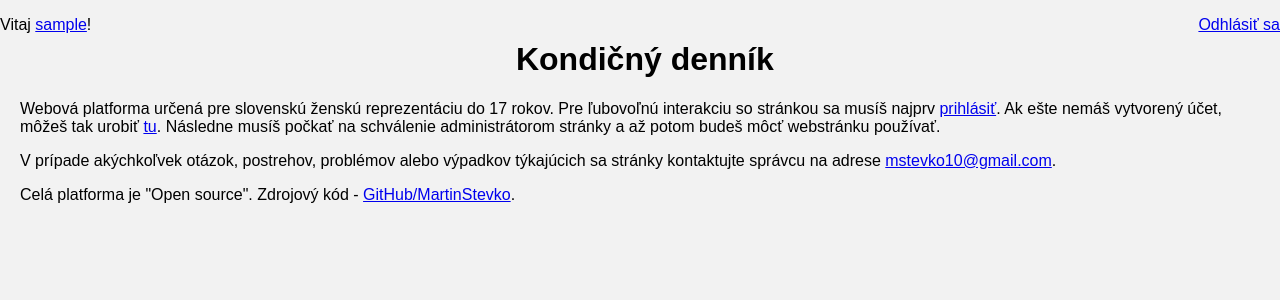
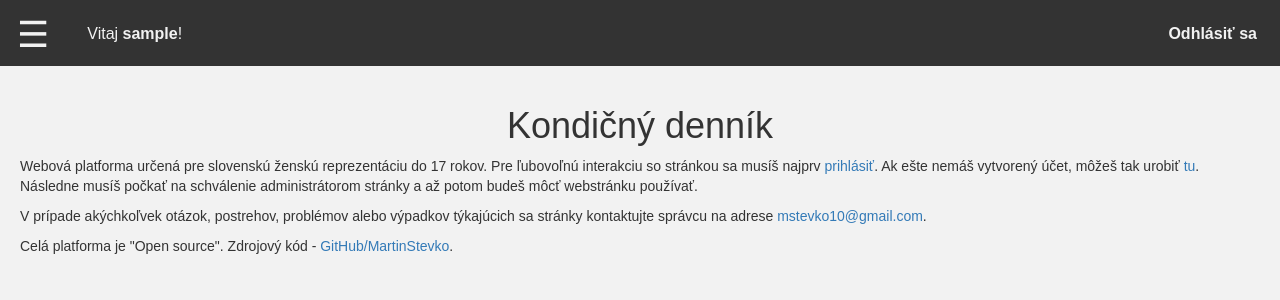
Before and after one commit to MartinStevko/U17-diary, a Django app: page /index in a window 1280 px wide. Shown: the top 300 px of the page. Run offline with Django 3.2, Linux system fonts and the light colour scheme; the visitor is signed in with stand-in values (Sample User, id 1); parts of the project's set-up code (start-up, migrations or seed data) failed here and were passed over; some libraries are stand-ins or nearby versions.

Commit message:
Base HTML template - navigation bars

```diff
--- a/diary/templates/diary/base.html
+++ b/diary/templates/diary/base.html
@@ -3,7 +3,7 @@
 <html>
   <head>
     <meta charset="utf-8">
-    <meta name="description" content="Webová platforma vyvýjaná pre Slovenskú ženskú reprezentáciu v ultimate frisbee do 17 rokov za účelom vyhodnocovania kondičnej prípravy">
+    <meta name="description" content="Webová platforma vyvýjaná pre slovenskú ženskú reprezentáciu v ultimate frisbee do 17 rokov za účelom vyhodnocovania kondičnej prípravy">
     <meta name="author" content="Martin Števko">
     <meta name="keywords" content="príprava, kondičná, U17, baby, repre">
     <meta name="viewport" content="width=device-width, initial-scale=1">
@@ -11,39 +11,72 @@
     <meta property="og:url" content="{{ request.META.HTTP_HOST }}" />
     <meta property="og:type" content="website" />
     <meta property="og:title" content="Kondičný denníček" />
-    <meta property="og:description" content="Webová platforma vyvýjaná pre Slovenskú ženskú reprezentáciu v ultimate frisbee do 17 rokov za účelom vyhodnocovania kondičnej prípravy" />
+    <meta property="og:description" content="Webová platforma vyvýjaná pre slovenskú ženskú reprezentáciu v ultimate frisbee do 17 rokov za účelom vyhodnocovania kondičnej prípravy" />
     <meta property="og:image" content="{% static 'img/logo.jpg' %}" />
 
     {% block title %}
     {% endblock %}
     <link rel="icon" href="{% static 'img/diary.png' %}" type="image/png">
 
+    <link rel="stylesheet" href="https://www.w3schools.com/w3css/4/w3.css">
+    {% block bootstrap %}
+    {% endblock %}
     <link rel="stylesheet" href="{% static 'css/diary.css' %}">
+    <link rel="stylesheet" href="{% static 'css/navbar.css' %}">
     {% block css %}
     {% endblock %}
   </head>
   <body>
+    <!-- Sidebar -->
+    <div class="w3-sidebar w3-bar-block w3-animate-left" style="display:none;z-index:5" id="mySidebar">
+      <button class="w3-bar-item w3-button w3-large" onclick="w3_close()">Zavrieť &times;</button>
+      <a href="{% url 'diary:home' %}" class="w3-bar-item w3-button">Domov</a>
+      {% if user.is_staff %}
+        <a href="{% url 'diary:activities' %}" class="w3-bar-item w3-button">Aktivity</a>
+        <a href="{% url 'diary:all_diaries' %}" class="w3-bar-item w3-button">Všetky denníčky</a>
+      {% else %}
+        <a href="{% url 'diary:profile' %}" class="w3-bar-item w3-button">Môj profil</a>
+        <a href="{% url 'diary:graph' %}" class="w3-bar-item w3-button">Graf</a>
+        <a href="{% url 'diary:my_diary' %}" class="w3-bar-item w3-button">Môj denník</a>
+        <a href="{% url 'diary:add_action' %}" class="w3-bar-item w3-button">Pridať aktivitu</a>
+      {% endif %}
+      <a href="{% url 'diary:log_out' %}" class="w3-bar-item w3-button">Odhlásiť sa</a>
+    </div>
+
+    <div class="w3-overlay w3-animate-opacity" onclick="w3_close()" style="cursor:pointer" id="myOverlay"></div>
+
+    <!-- Navbar -->
     <div class="navbar">
       {% if user.is_authenticated %}
-        <p style="float: left;">
-          Vitaj <a href="#profile">{{ user.username }}</a>!
-        </p>
-        <p style="float: right;">
-          <a href="#out">Odhlásiť sa</a>
-        </p>
+        <button class="w3-button w3-xxlarge" onclick="w3_open()">&#9776;</button>
+        <span style="float: left;">
+          Vitaj <a href="{% url 'diary:profile' %}">{{ user.username }}</a>!
+        </span>
+        <span style="float: right;">
+          <a href="{% url 'diary:log_out' %}">Odhlásiť sa</a>
+        </span>
       {% else %}
-        <p style="float: right;">
+        <span style="float: right;">
           <a href="{% url 'diary:log_in' %}">Prihlás sa</a> alebo si <a href="{% url 'diary:register' %}">vytvor účet</a>
-        </p>
+        </span>
       {% endif %}
     </div>
 
     <div class="content">
-      {% block sidebar %}
-      {% endblock %}
       {% block content %}
       {% endblock %}
     </div>
+
+    <script>
+      function w3_open() {
+          document.getElementById("mySidebar").style.display = "block";
+          document.getElementById("myOverlay").style.display = "block";
+      }
+      function w3_close() {
+          document.getElementById("mySidebar").style.display = "none";
+          document.getElementById("myOverlay").style.display = "none";
+      }
+    </script>
   </body>
   {% block late_js %}
   {% endblock %}
```
